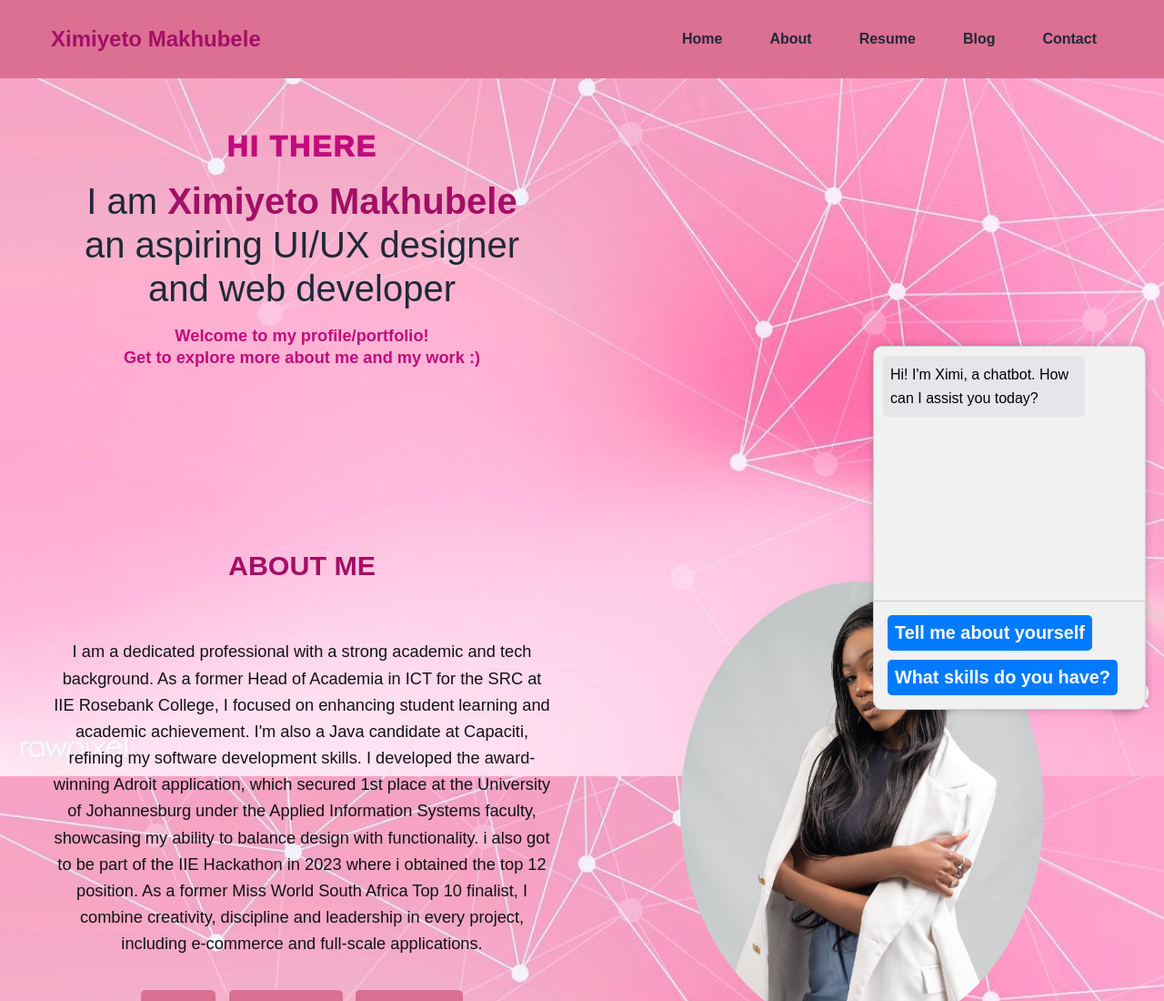
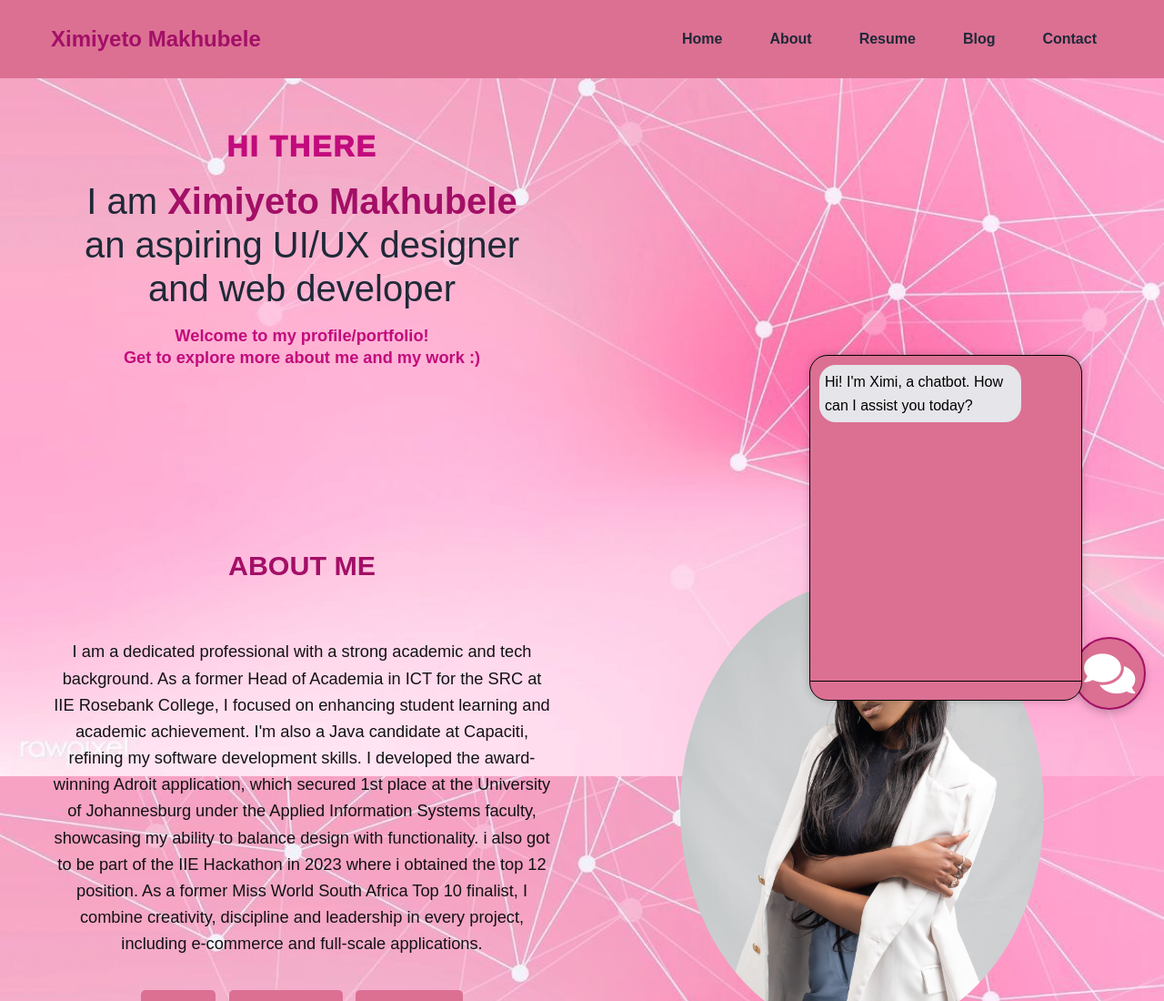
Before and after one commit to sidon59/Myportfolio, a plain HTML site: page index.html in a window 1280 px wide. Shown: the top 1100 px of the page at 91% size. Drawn offline with nearby package versions, Linux system fonts and the light colour scheme.

Commit message:
added a solid primary colour border for debbuging, removed the onClick toogle on html and added to js for functionality

```diff
--- a/index.html
+++ b/index.html
@@ -249,17 +249,16 @@
 
   <!-- Chat Box Section -->
  <!-- Chat Icon to Toggle Chat Box -->
- <div class="chat-icon" id="chat-icon" onclick="toggleChat()">
+ <div class="chat-icon" id="chat-icon">
   <i class="fas fa-comments"></i>
 </div>
-<div class="chat-container hidden" id="chatContainer">
-  <div class="chat-box" id="chat-box">
+<div id="chatContainer" class="hidden">
+  <div id="chat-box">
     <div class="chatmessage bot-message">
       Hi! I'm Ximi, a chatbot. How can I assist you today?
     </div>
   </div>
-  <div id="suggestion-box" class="suggestion-box">
-  </div>
+  <div id="suggestion-box" class="suggestion-box"></div>
 </div>
 </section>
 
--- a/script.js
+++ b/script.js
@@ -1,3 +1,14 @@
+document.getElementById("chat-icon").addEventListener("click", toggleChat);
+
+function toggleChat() {
+    const chatContainer = document.getElementById("chatContainer");
+    chatContainer.classList.toggle("hidden");
+    //chatContainer.style.display = chatContainer.style.display === "block" ? "none" : "block";
+
+    if(!chatContainer.classList.contains("hidden")){
+        populateSuggestions(portfolioData["initial"].map(item => item.question));
+    }
+}
 // Portfolio-related Q&A data
 const portfolioData = {
     "initial": [
@@ -29,15 +40,7 @@ const portfolioData = {
    let questionCounter = 0;
 
   // Function to toggle the chat container's visibility
-  function toggleChat() {
-    const chatContainer = document.getElementById("chatContainer");
-    chatContainer.classList.toggle("hidden");
-    //chatContainer.style.display = chatContainer.style.display === "block" ? "none" : "block";
 
-    if(!chatContainer.classList.contains("hidden")){
-        populateSuggestions(portfolioData["initial"].map(item => item.question));
-    }
-}
    // if (chatContainer.style.display === "block") {
      // populateSuggestions("initial"); // Populate suggestions only when chat is opened
    // }
@@ -86,5 +89,5 @@ const portfolioData = {
     document.addEventListener("DOMContentLoaded", () => {
         const chatIcon = document.getElementById("chat-icon");
         chatIcon.addEventListener("click", toggleChat); // Add event listener to chat icon
-        populateSuggestions(portfolioData["initial"].map(item => item.question)); // Load initial suggestions on page load
+       // populateSuggestions(portfolioData["initial"].map(item => item.question)); // Load initial suggestions on page load
       });
--- a/styles.css
+++ b/styles.css
@@ -646,8 +646,9 @@ button:hover {
   bottom: 20px;
   right: 20px;
   background-color: palevioletred;
-  width: 60px;
-  height: 60px;
+  width: 80px;
+  height: 80px;
+  border: 2px solid var(--primary-color);
   border-radius: 50%;
   display: flex;
   justify-content: center;
@@ -668,13 +669,13 @@ button:hover {
 }
 #chatContainer {
   width: 300px;
-  height: 400px;
+  height: 380px;
   position: fixed;
-  bottom: 20px;
-  right: 20px;
-  background-color: #f1f1f1;
-  border: 1px solid #ccc;
-  border-radius: 10px;
+  bottom: 30px;
+  right: 90px;
+  background-color: palevioletred;
+  border: 1px solid black;
+  border-radius: 20px;
   box-shadow: 0 0 10px rgba(0, 0, 0, 0.2);
   display: flex;
   flex-direction: column;
@@ -689,19 +690,19 @@ button:hover {
   flex-grow: 1;
   padding: 10px;
   overflow-y: auto;
-  border-bottom: 1px solid #ccc;
+  border-bottom: 1px solid black;
 }
 
 .chatmessage {
-  margin-bottom: 8px;
-  padding: 8px;
-  border-radius: 5px;
+  margin-bottom: 6px;
+  padding: 6px;
+  border-radius: 18px;
   max-width: 80%;
 }
 
 .user-message {
-  background-color: #0084ff;
-  color: white;
+  background-color: white;
+  color: black;
   align-self: flex-end;
 }
 
@@ -719,33 +720,18 @@ button:hover {
 
 .suggestion-button {
   margin: 5px;
-  padding: 8px;
-  background-color: #007bff;
-  color: white;
+  padding: 3px;
+  background-color: white;
+  color: palevioletred;
   border: none;
   border-radius: 5px;
   cursor: pointer;
 }
 
 .suggestion-button:hover {
-  background-color: #0056b3;
+  background-color: var(--primary-color);
 }
 
-#chat-icon {
-  position: fixed;
-  bottom: 20px;
-  right: 20px;
-  width: 50px;
-  height: 50px;
-  background-color: #007bff;
-  color: white;
-  border-radius: 50%;
-  display: flex;
-  align-items: center;
-  justify-content: center;
-  cursor: pointer;
-  font-size: 24px;
-}
 /*Footer section*/
 .footer {
   background-color: palevioletred;
```
